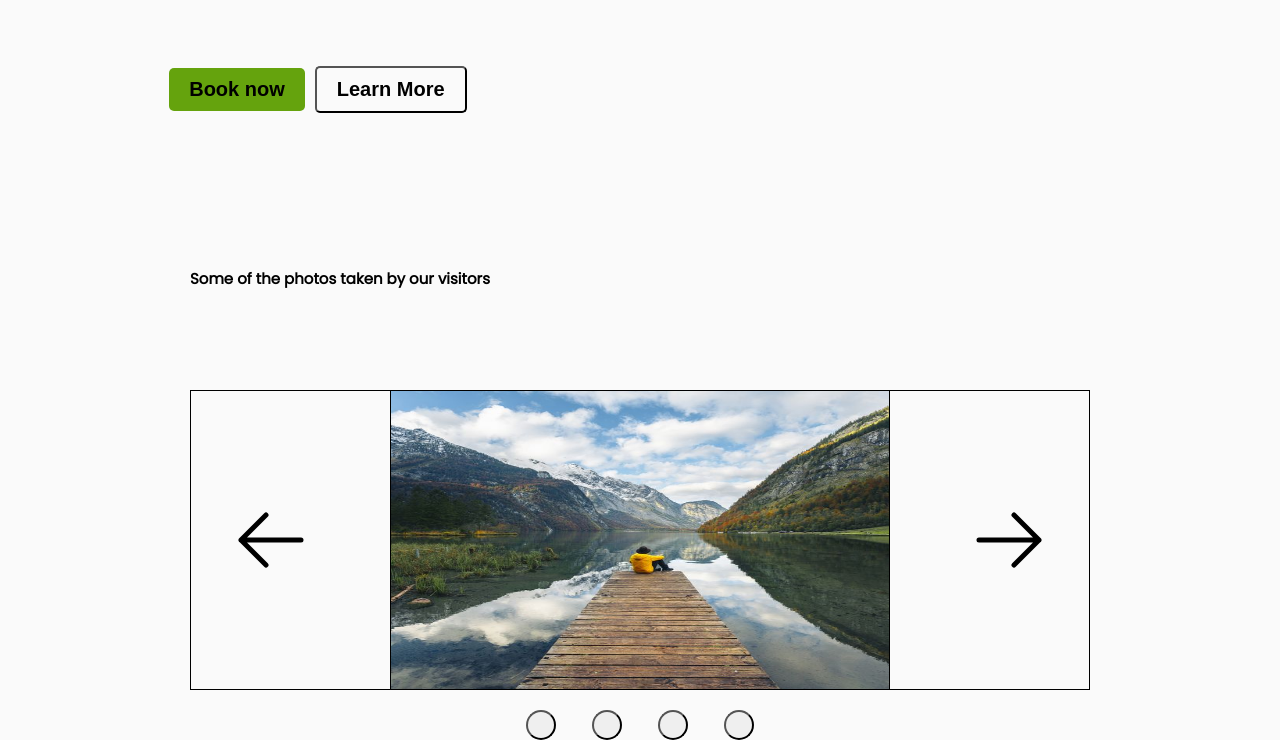
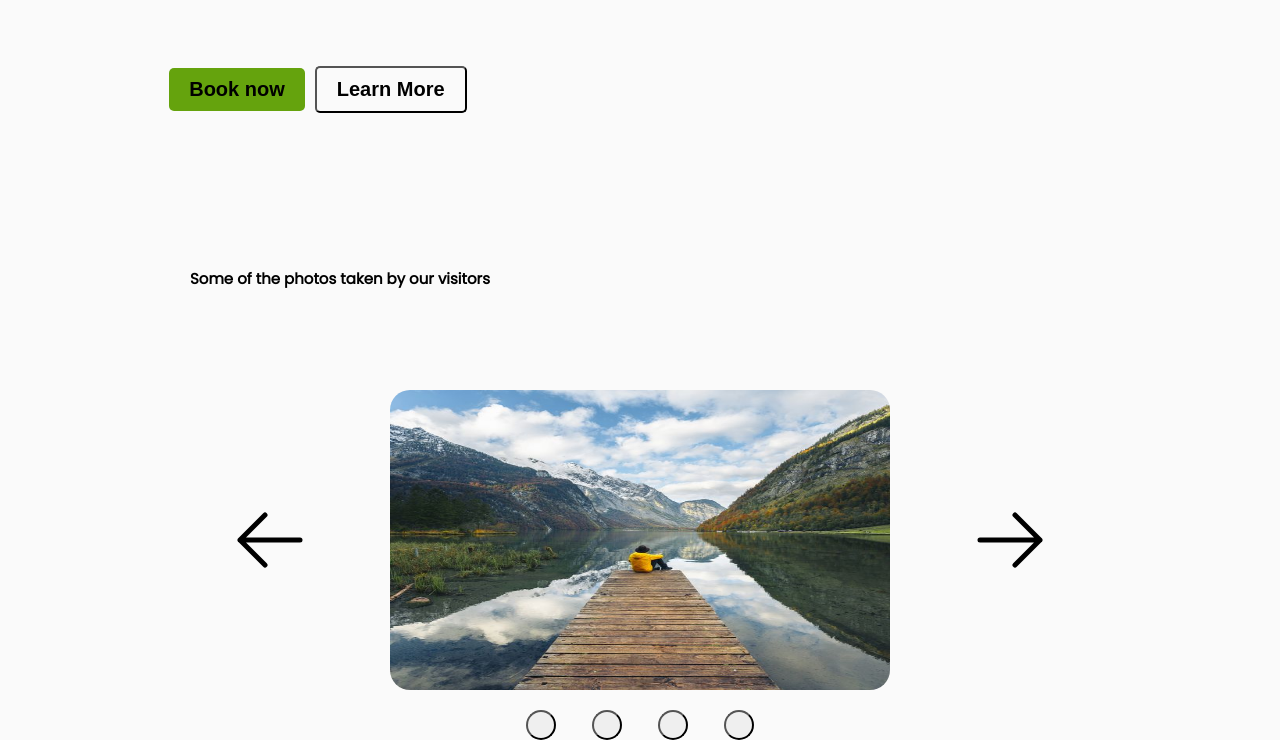
Before and after one commit to MarioMilosevic/Responsive-layout, a website built with Vite: page index.html in a window 1280 px wide. Shown: the part 594-1334 px from the top of the page. Built offline with nearby package versions, Linux system fonts and the light colour scheme; files whose address does not match are found by name.

Commit message:
Put image into position

```diff
--- a/index.html
+++ b/index.html
@@ -84,10 +84,10 @@
           </svg>
 
           <div class="sliderImg">
-            <img src="/img/nature1.jpg" alt="nature1" />
-            <img src="/img/nature2.webp" alt="nature2" />
-            <img src="/img/nature3.jpg" alt="nature3" />
-            <img src="/img/nature4.jpg" alt="nature4" />
+            <img src="/img/nature1.jpg" alt="nature1" class="img1"/>
+            <img src="/img/nature2.webp" alt="nature2" class="img2"/>
+            <img src="/img/nature3.jpg" alt="nature3" class="img3"/>
+            <img src="/img/nature4.jpg" alt="nature4" class="img4"/>
           </div>
           <svg
             xmlns="http://www.w3.org/2000/svg"
--- a/style.css
+++ b/style.css
@@ -119,7 +119,7 @@ h1 {
 .imgSection img {
   width: 100%;
   height: 100%;
-  border-radius: 10px;
+  border-radius: 2rem;
 }
 
 /* SLIDER SECTION */
@@ -127,7 +127,7 @@ h1 {
   margin-top: 8rem;
 }
 .slider {
-  border: 1px solid black;
+  /* border: 1px solid black; */
   display: flex;
   width: 90rem;
   height: 30rem;
@@ -136,16 +136,38 @@ h1 {
   align-items: center;
 }
 
-.sliderImg{
-  border: 1px solid black;
+.sliderImg {
   overflow: hidden;
+  display: flex;
+
+  position: relative;
+  border-radius: 2em;
   width: 50rem;
   height: 30rem;
 }
 
 .sliderImg img {
+  /* position: absolute; */
   width: 50rem;
   height: 30rem;
+  position: absolute;
+  top: 0;
+}
+
+.img1 {
+  left: 0;
+}
+
+.img2 {
+  left: 100%;
+}
+
+.img3 {
+  left: 200%;
+}
+
+.img4 {
+  left: 300%;
 }
 
 .sliderButtons {
```
